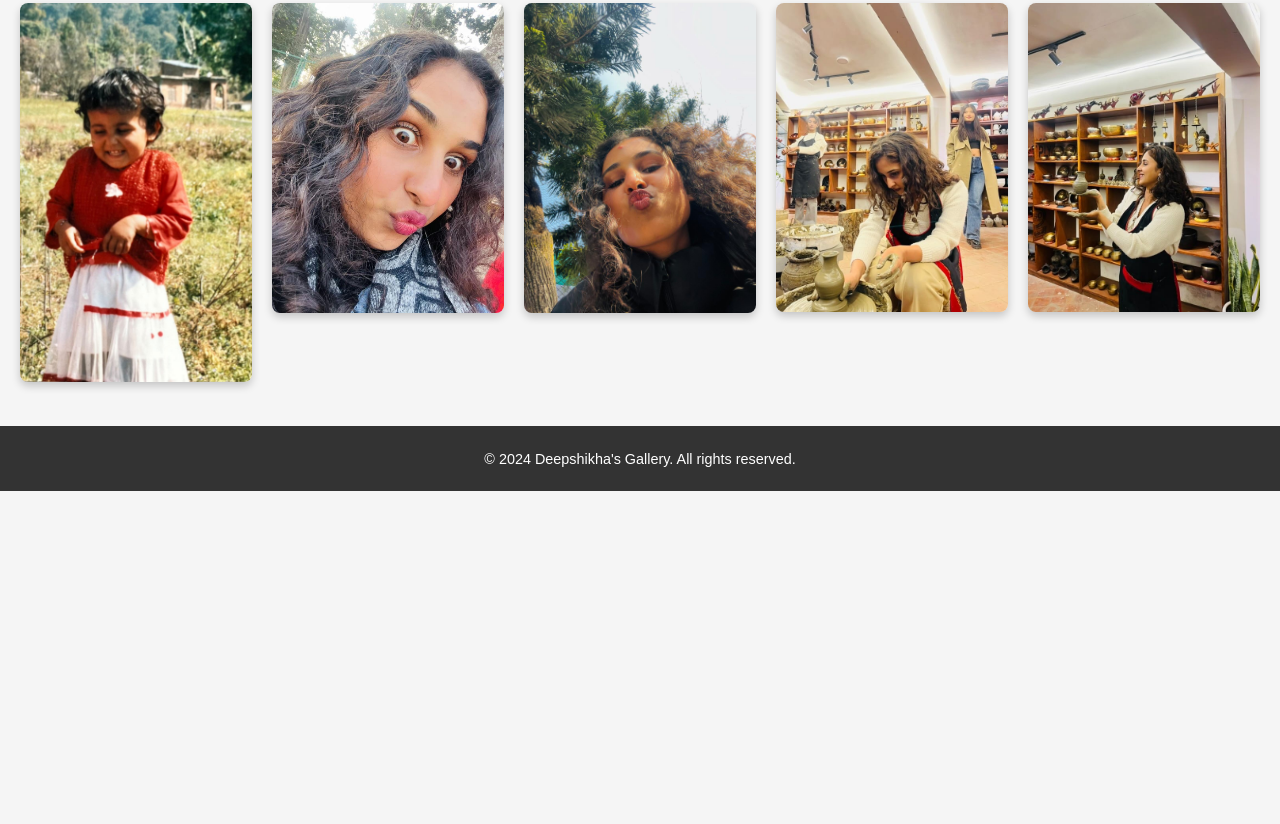
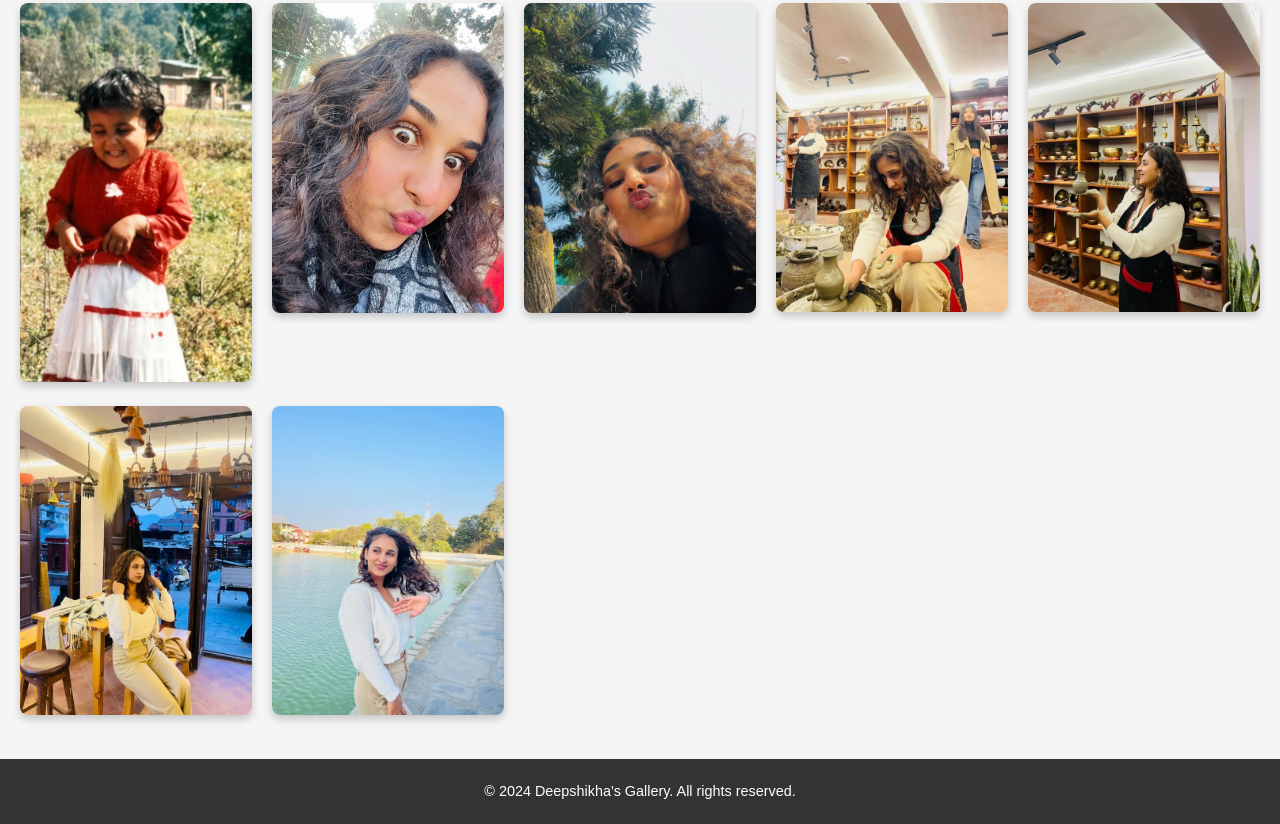
Before and after one commit to Abhyudayabhandari/deepshikha, a plain HTML site: page index.html in a window 1280 px wide. Shown: the part 571-1395 px from the top of the page. Before the commit the page ends 1062 px from the top, so only its background shows below. Drawn offline with Linux system fonts and the light colour scheme.

Commit message:
Update index.html

```diff
--- a/index.html
+++ b/index.html
@@ -43,6 +43,11 @@
 		<div class="photo">
                 <img src="photos/IMG1560.jpeg" alt="Photo 3">
             </div>
+		<div class="photo">
+                <img src="photos/1.jpeg" alt="Photo 3">
+            </div>	<div class="photo">
+                <img src="photos/2.jpeg" alt="Photo 3">
+            </div>
         </section>
     </main>
     <footer>
```
